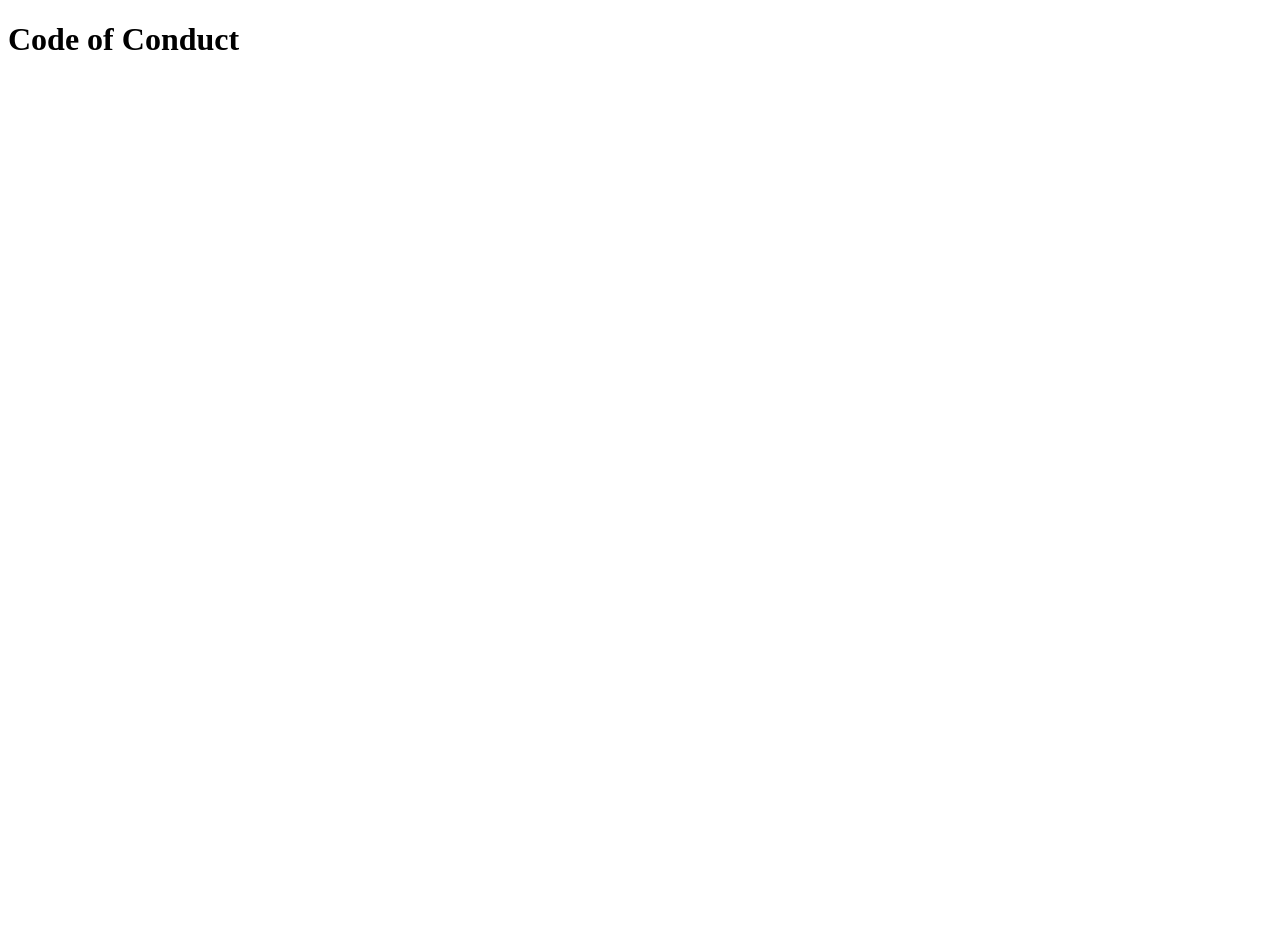
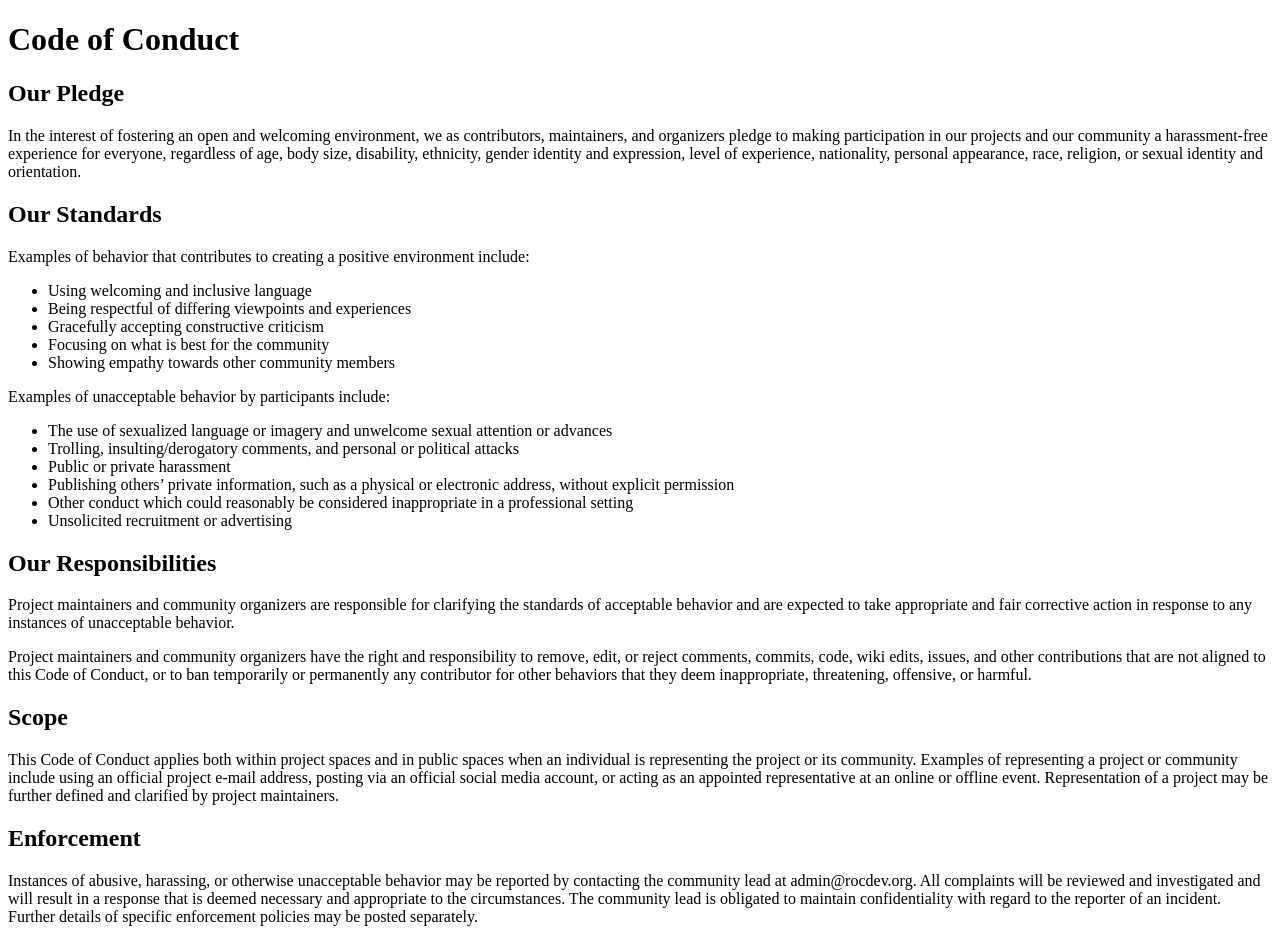
Before and after one commit to rocdev-foundation/home, a Next.js app: page /code-of-conduct in a window 1280 px wide. Shown: the top 942 px of the page. Before the commit the page ends 800 px from the top, so only its background shows below. Built offline with nearby package versions, Linux system fonts and the light colour scheme.

Commit message:
Code of conduct

```diff
--- a/pages/code-of-conduct/index.js
+++ b/pages/code-of-conduct/index.js
@@ -1,3 +1,100 @@
 export default function CodeOfConduct() {
-  return <h1>Code of Conduct</h1>;
+  return  (
+    <div>
+        <h1>Code of Conduct</h1>
+
+        <h2 id="coc_our-pledge">Our Pledge</h2>
+        <p>
+          In the interest of fostering an open and welcoming environment, we as
+          contributors, maintainers, and organizers pledge to making participation in
+          our projects and our community a harassment-free experience for everyone,
+          regardless of age, body size, disability, ethnicity, gender identity and
+          expression, level of experience, nationality, personal appearance, race,
+          religion, or sexual identity and orientation.
+        </p>
+
+        <h2 id="coc_our-standards">Our Standards</h2>
+        <p>
+          Examples of behavior that contributes to creating a positive environment
+          include:
+        </p>
+        <ul>
+          <li>Using welcoming and inclusive language</li>
+          <li>Being respectful of differing viewpoints and experiences</li>
+          <li>Gracefully accepting constructive criticism</li>
+          <li>Focusing on what is best for the community</li>
+          <li>Showing empathy towards other community members</li>
+        </ul>
+        <p>
+          Examples of unacceptable behavior by participants include:
+        </p>
+        <ul>
+          <li>
+            The use of sexualized language or imagery and unwelcome sexual attention or
+            advances
+          </li>
+          <li>
+            Trolling, insulting/derogatory comments, and personal or political attacks
+          </li>
+          <li>Public or private harassment</li>
+          <li>
+            Publishing others’ private information, such as a physical or electronic
+            address, without explicit permission
+          </li>
+          <li>
+            Other conduct which could reasonably be considered inappropriate in a
+            professional setting
+          </li>
+          <li>Unsolicited recruitment or advertising</li>
+        </ul>
+
+        <h2 id="coc_our-responsibilities">Our Responsibilities</h2>
+        <p>
+          Project maintainers and community organizers are responsible for clarifying
+          the standards of acceptable behavior and are expected to take appropriate and
+          fair corrective action in response to any instances of unacceptable behavior.
+        </p>
+        <p>
+          Project maintainers and community organizers have the right and responsibility
+          to remove, edit, or reject comments, commits, code, wiki edits, issues, and
+          other contributions that are not aligned to this Code of Conduct, or to ban
+          temporarily or permanently any contributor for other behaviors that they deem
+          inappropriate, threatening, offensive, or harmful.
+        </p>
+
+        <h2 id="coc_scope">Scope</h2>
+        <p>
+          This Code of Conduct applies both within project spaces and in public spaces
+          when an individual is representing the project or its community. Examples of
+          representing a project or community include using an official project e-mail
+          address, posting via an official social media account, or acting as an
+          appointed representative at an online or offline event. Representation of a
+          project may be further defined and clarified by project maintainers.
+        </p>
+
+        <h2 id="coc_enforcement">Enforcement</h2>
+        <p>
+          Instances of abusive, harassing, or otherwise unacceptable behavior may be
+          reported by contacting the community lead at admin@rocdev.org. All complaints
+          will be reviewed and investigated and will result in a response that is deemed
+          necessary and appropriate to the circumstances. The community lead is
+          obligated to maintain confidentiality with regard to the reporter of an
+          incident. Further details of specific enforcement policies may be posted
+          separately.
+        </p>
+        <p>
+          Project maintainers and community organizers who do not follow or enforce the
+          Code of Conduct in good faith may face temporary or permanent repercussions as
+          determined by other members of the project’s leadership.
+        </p>
+
+        <h2 id="coc_attribution">Attribution</h2>
+        <p>
+          This Code of Conduct is adapted from the
+          <a href="http://contributor-covenant.org">Contributor Convenant</a>, version
+          1.4, available at
+          <a href="http://contributor-covenant.org/version/1/4/">http://contributor-covenant.org/version/1/4/</a>.
+        </p>
+      </div>
+  )
 }
```
